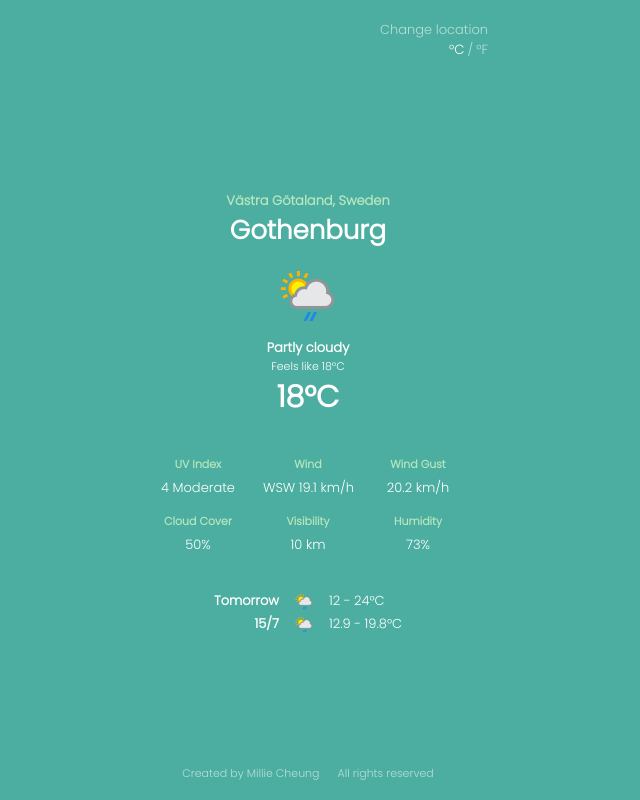
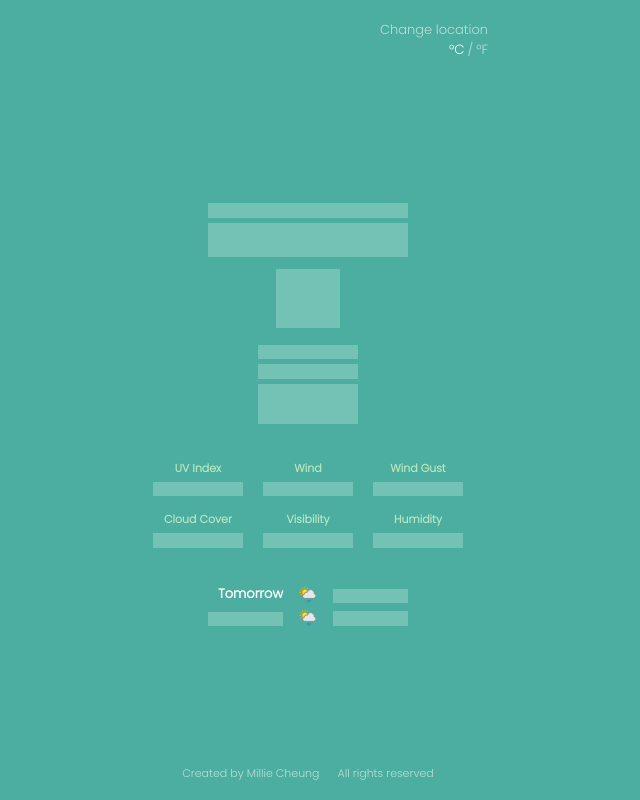
Before and after one commit to millie-wy/Tool_Weather-Now, a Vue app: page / in a window 1280 px wide. Shown: the whole page, without its empty margins (332-972 px from the left). Built offline with nearby package versions, Linux system fonts and the light colour scheme; some icons are missing.

Commit message:
added skeleton loader in HomeView

```diff
--- a/package.json
+++ b/package.json
@@ -15,8 +15,8 @@
     "vue-router": "^4.2.2"
   },
   "devDependencies": {
+    "@rushstack/eslint-patch": "^1.2.0",
     "@tabler/icons-vue": "^2.25.0",
-    "@rushstack/eslint-patch": "^1.2.0",
     "@vitejs/plugin-vue": "^4.2.3",
     "@vue/eslint-config-prettier": "^7.1.0",
     "eslint": "^8.39.0",
--- /dev/null
+++ b/src/components/SkeletonLoader.vue
@@ -0,0 +1,41 @@
+<script>
+export default {
+  props: {
+    height: Number,
+    width: Number
+  },
+  computed: {
+    cssProps() {
+      return {
+        '--height': this.height ? this.height - 5 + 'px' : '14.5px',
+        '--width': this.width ? this.width + 'px' : '200px'
+      }
+    }
+  }
+}
+</script>
+
+<template>
+  <div class="half-transparent" :style="cssProps"></div>
+</template>
+
+<style scoped>
+div {
+  width: var(--width);
+  height: var(--height);
+  margin-top: 5px;
+  animation: pulse-bg 1s infinite;
+}
+
+@keyframes pulse-bg {
+  0% {
+    background: #ffffff60;
+  }
+  50% {
+    background: #d6d6d660;
+  }
+  100% {
+    background: #ffffff60;
+  }
+}
+</style>
--- a/src/pages/HomeView.vue
+++ b/src/pages/HomeView.vue
@@ -1,73 +1,103 @@
 <script>
 import FooterView from '../FooterView.vue'
+import SkeletonLoader from '../components/SkeletonLoader.vue'
 
+//TODO: local storage
 export default {
   props: {
     data: {
-      weatherData: Object,
+      weatherData: Object, // TODO
       tempScale: String,
-      location: String
+      location: String // TODO
     }
   },
 
   components: {
-    FooterView
+    FooterView,
+    SkeletonLoader
   },
   computed: {
     tempScaleSymbol() {
       return this.data.tempScale === 'celsis' ? '°C' : '°F'
+    },
+    hasWeatherData() {
+      return Object.keys(this.data.weatherData).length > 0
     }
   }
 }
 </script>
+
 <template>
   <div class="page-container">
-    <h4 class="green">Västra Götaland, Sweden</h4>
-    <h1>Gothenburg</h1>
-    <img src="../assets/weather-icons/176.png" alt="weather icon!!" class="w-icon" />
-    <h4>Partly cloudy</h4>
-    <p class="sm-text">Feels like 18{{ tempScaleSymbol }}</p>
-    <h2>18{{ tempScaleSymbol }}</h2>
+    <h4 v-if="hasWeatherData" class="green">Västra Götaland, Sweden</h4>
+    <SkeletonLoader v-else />
+
+    <h1 v-if="hasWeatherData">{{ data.location }}</h1>
+    <!-- TODO -->
+    <SkeletonLoader v-else height="39" />
+
+    <img
+      v-if="hasWeatherData"
+      src="../assets/weather-icons/176.png"
+      alt="weather icon!!"
+      class="w-icon"
+    />
+    <SkeletonLoader v-else width="64" height="64" class="w-icon" />
+    <h4 v-if="hasWeatherData">Partly cloudy</h4>
+    <SkeletonLoader v-else width="100" />
+    <p v-if="hasWeatherData" class="sm-text">Feels like 18{{ tempScaleSymbol }}</p>
+    <SkeletonLoader v-else width="100" />
+    <h2 v-if="hasWeatherData">18{{ tempScaleSymbol }}</h2>
+    <SkeletonLoader v-else width="100" height="45" />
 
     <div class="details row">
       <div class="d-tab">
         <h4 class="green label sm-text">UV Index</h4>
-        <p>4 Moderate</p>
+        <p v-if="hasWeatherData">4 Moderate</p>
+        <SkeletonLoader v-else width="90" />
       </div>
       <div class="d-tab">
         <h4 class="green label sm-text">Wind</h4>
-        <p>WSW 19.1 km/h</p>
+        <p v-if="hasWeatherData">WSW 19.1 km/h</p>
+        <SkeletonLoader v-else width="90" />
       </div>
       <div class="d-tab">
         <h4 class="green label sm-text">Wind Gust</h4>
-        <p>20.2 km/h</p>
+        <p v-if="hasWeatherData">20.2 km/h</p>
+        <SkeletonLoader v-else width="90" />
       </div>
       <div class="d-tab">
         <h4 class="green label sm-text">Cloud Cover</h4>
-        <p>50%</p>
+        <p v-if="hasWeatherData">50%</p>
+        <SkeletonLoader v-else width="90" />
       </div>
       <div class="d-tab">
         <h4 class="green label sm-text">Visibility</h4>
-        <p>10 km</p>
+        <p v-if="hasWeatherData">10 km</p>
+        <SkeletonLoader v-else width="90" />
       </div>
       <div class="d-tab">
         <h4 class="green label sm-text">Humidity</h4>
-        <p>73%</p>
+        <p v-if="hasWeatherData">73%</p>
+        <SkeletonLoader v-else width="90" />
       </div>
     </div>
 
     <div class="forcast-div row">
       <div class="f-col align-right">
         <h4>Tomorrow</h4>
-        <h4>15/7</h4>
+        <h4 v-if="hasWeatherData">15/7</h4>
+        <SkeletonLoader v-else width="75" />
       </div>
       <div class="f-col">
         <img src="../assets/weather-icons/176.png" alt="weather icon!!" width="20px" />
         <img src="../assets/weather-icons/176.png" alt="weather icon!!" width="20px" />
       </div>
       <div class="f-col">
-        <p>12 - 24{{ tempScaleSymbol }}</p>
-        <p>12.9 - 19.8{{ tempScaleSymbol }}</p>
+        <p v-if="hasWeatherData">12 - 24{{ tempScaleSymbol }}</p>
+        <SkeletonLoader v-else width="75" />
+        <p v-if="hasWeatherData">12.9 - 19.8{{ tempScaleSymbol }}</p>
+        <SkeletonLoader v-else width="75" />
       </div>
     </div>
   </div>
```
Also changed, not shown: 1 other file (tests, documents, lock files or other folders).
